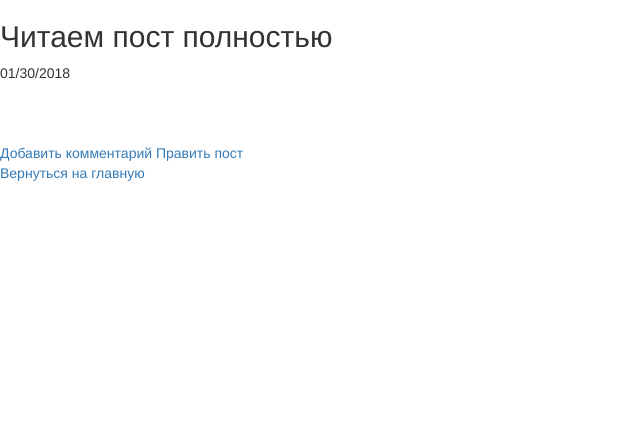
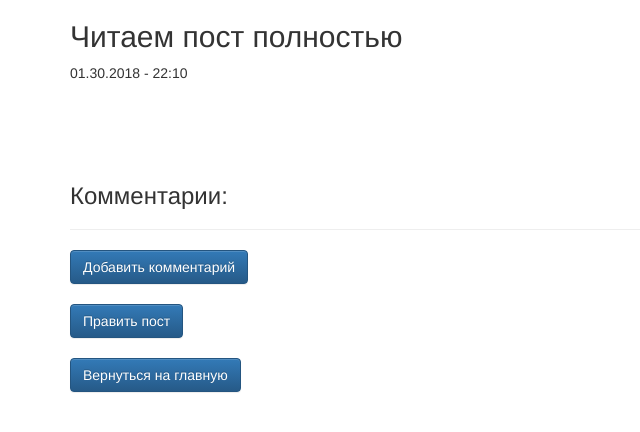
Before and after one commit to elenKhorishko/my-post, a Symfony app: template templates/post/index.html.twig in a window 1280 px wide. Shown: the top 432 px of the page, without its empty margins (0-640 px from the left). Run offline with Twig, Linux system fonts and the light colour scheme; the template is opened without the code that fills it, so the values that code supplies are empty; some libraries are stand-ins or nearby versions.

Commit message:
Commit_4

```diff
--- a/composer.json
+++ b/composer.json
@@ -5,6 +5,7 @@
         "php": "^7.1.3",
         "ext-iconv": "*",
         "sensio/framework-extra-bundle": "^5.1",
+        "symfony/asset": "^4.0",
         "symfony/console": "^4.0",
         "symfony/flex": "^1.0",
         "symfony/form": "^4.0",
--- a/src/Entity/Post.php
+++ b/src/Entity/Post.php
@@ -147,4 +147,9 @@ class Post
         return $this;
     }
 
+    public function countComm()
+    {
+        $count = count($this->comments);
+        return $count;
+    }
 }
--- a/templates/base.html.twig
+++ b/templates/base.html.twig
@@ -15,11 +15,47 @@
     {% endblock %}
 </head>
 <body>
-        {% block body %}
+{% block body %}
 
-        {% endblock %}
+    <nav class="navbar navbar-expand-lg navbar-light bg-light">
+        <a class="navbar-brand" href="#">Navbar</a>
+        <button class="navbar-toggler" type="button" data-toggle="collapse" data-target="#navbarSupportedContent" aria-controls="navbarSupportedContent" aria-expanded="false" aria-label="Toggle navigation">
+            <span class="navbar-toggler-icon"></span>
+        </button>
 
-        {% block javascripts %}
+        <div class="collapse navbar-collapse" id="navbarSupportedContent">
+            <ul class="navbar-nav mr-auto">
+                <li class="nav-item active">
+                    <a class="nav-link" href="#">Home <span class="sr-only">(current)</span></a>
+                </li>
+                <li class="nav-item">
+                    <a class="nav-link" href="#">Link</a>
+                </li>
+                <li class="nav-item dropdown">
+                    <a class="nav-link dropdown-toggle" href="#" id="navbarDropdown" role="button" data-toggle="dropdown" aria-haspopup="true" aria-expanded="false">
+                        Dropdown
+                    </a>
+                    <div class="dropdown-menu" aria-labelledby="navbarDropdown">
+                        <a class="dropdown-item" href="#">Action</a>
+                        <a class="dropdown-item" href="#">Another action</a>
+                        <div class="dropdown-divider"></div>
+                        <a class="dropdown-item" href="#">Something else here</a>
+                    </div>
+                </li>
+                <li class="nav-item">
+                    <a class="nav-link disabled" href="#">Disabled</a>
+                </li>
+            </ul>
+            <form class="form-inline my-2 my-lg-0">
+                <input class="form-control mr-sm-2" type="search" placeholder="Search" aria-label="Search">
+                <button class="btn btn-outline-success my-2 my-sm-0" type="submit">Search</button>
+            </form>
+        </div>
+    </nav>
+
+{% endblock %}
+
+{% block javascripts %}
             <script
                     src="https://code.jquery.com/jquery-3.2.1.slim.min.js"
                     integrity="sha256-k2WSCIexGzOj3Euiig+TlR8gA0EmPjuc79OEeY5L45g="
@@ -29,6 +65,6 @@
             <script src="https://maxcdn.bootstrapcdn.com/bootstrap/3.3.7/js/bootstrap.min.js"
                     integrity="sha384-Tc5IQib027qvyjSMfHjOMaLkfuWVxZxUPnCJA7l2mCWNIpG9mGCD8wGNIcPD7Txa"
                     crossorigin="anonymous"></script>
-        {% endblock %}
+{% endblock %}
 </body>
 </html>
--- a/templates/post/index.html.twig
+++ b/templates/post/index.html.twig
@@ -1,22 +1,29 @@
 {% extends 'base.html.twig' %}
+{% block title %}
+    Читаем пост - {{ parent() }}
+{% endblock %}
+{% block body %}
+    <div class="container">
+        <h2>Читаем пост полностью</h2>
 
-{% block body %}
-    <h2>Читаем пост полностью</h2>
-        {{ post.data|date("m/d/Y") }} <br>
-        {{ post.title }} <br>
-        {{ post.text }} <br><br>
+            {{ post.data|date("m.d.Y - G:i") }} <br>
+            <h2>{{ post.title }} </h2><br>
+            {{ post.text }} <br><br>
+        <div class="card">
+                <div class="card-header">
+                    <h3>Комментарии:</h3><hr>
+                </div>
+                    {% for comment in post.comments %}
+                    {{ comment.dataComm|date("m.d.Y - G:i") }} <br>
+                <div class="card-body">
+                    <h5 class="card-title">nikName: {{ comment.nikName }}</h5><br>
+                    <p class="card-text">{{ comment.textComm }} </p><br>
+                    {%  endfor %}
 
-    {% for comment in post.comments %}
-        {{ comment.dataComm|date("m/d/Y") }} <br>
-        {{ comment.nikName }} <br>
-        {{ comment.textComm }} <br>
-
-    {%  endfor %}
-
-    <a href="{{ path('add_comm', {'id': post.id }) }}">Добавить комментарий</a>
-
-    <a href="{{ path('redact', {'id': post.id }) }}">Править пост</a> <br>
-
-    <a href="{{ path('homepage') }}">Вернуться на главную</a> <br>
-
+                    <a href="{{ path('add_comm', {'id': post.id }) }}" class="btn btn-primary">Добавить комментарий</a><br><br>
+                    <a href="{{ path('redact', {'id': post.id }) }}" class="btn btn-primary">Править пост</a> <br><br>
+                    <a href="{{ path('homepage') }}"class="btn btn-primary">Вернуться на главную</a> <br><br>
+                </div>
+         </div>
+    </div>
 {% endblock body %}
--- /dev/null
+++ b/translations/messages.ru.yaml
@@ -0,0 +1,3 @@
+Data comm: Дата комментария
+Nik name: Комментатор
+Text comm: Текст комментария
```
Also changed, not shown: templates/default/index.html.twig (+22 -13 lines), templates/post/add.html.twig (+18 -10 lines), templates/post/addComm.html.twig (+12 -10 lines), templates/post/redact.html.twig (+10 -6 lines), 3 other files.
